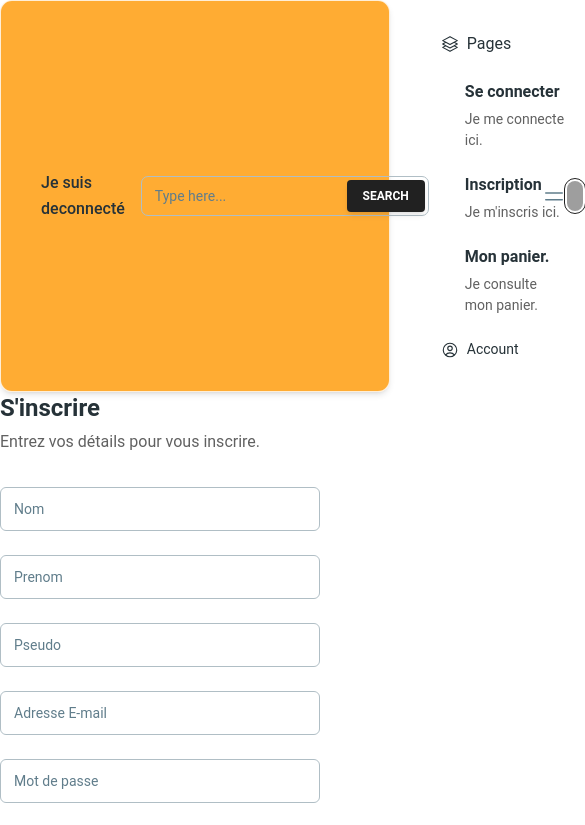
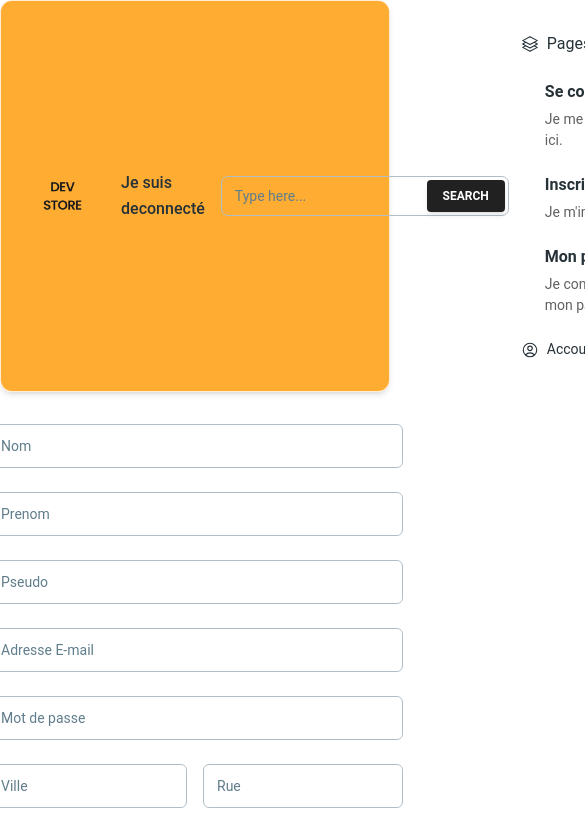
Before and after one commit to Noneku/DevStore, a React (Vite) app: page /inscription in a window 390 px wide. Shown: the top 825 px of the page, 585 px wide, since content can reach past the window. Built offline with nearby package versions, Linux system fonts and the light colour scheme; grey boxes are pictures that could not be loaded.

Commit message:
Add Redirection with submitting form

```diff
--- a/src/Components/Header.jsx
+++ b/src/Components/Header.jsx
@@ -3,6 +3,7 @@ import { useState, useEffect} from "react";
 import { useNavigate } from "react-router-dom";
 import axios from "axios";
 import { NavLink } from "react-router-dom";
+import logo from "../assets/DEV Store.jpg";
 import {
   Navbar,
   Collapse,
@@ -292,6 +293,7 @@ export function Header() {
   return (
     <Navbar className="mx-auto max-w-screen-xl p-2 lg:rounded-full lg:pl-6 bg-orange-500">
       <div className="relative mx-auto flex items-center text-blue-gray-900">
+        <img src={logo} alt="" className="h-20 w-20" />
 
           <Typography className="mr-4 ml-2 cursor-pointer py-1.5 font-medium">
             <NavLink to="/"key=""><img src="src/assets/images/logo_devstore.jpg" alt="logo" className="h-px w-px z-50" /></NavLink>
--- a/src/Components/SignUpForm.jsx
+++ b/src/Components/SignUpForm.jsx
@@ -9,9 +9,11 @@ import {
   Typography,
 } from "@material-tailwind/react";
 import axios from "axios";
-import { Link } from "react-router-dom";
+import { Link, useNavigate } from "react-router-dom";
 
 const SignUpForm = () => {
+
+  const navigate = useNavigate();
 
 const validationSchema = Yup.object().shape({
   nom: Yup.string()
@@ -73,26 +75,25 @@ const handleSubmit = async (values) => {
   try {
     const res = await axios.post('https://fakestoreapi.com/users', { values });
     console.log(res.data);
+
+    //Redirection si OK
+    navigate('/login');
+
+    alert("Votre compte à bien été crée !");
   } catch (error) {
     console.error('Erreur lors de la requête :', error);
   }
 }
 
   return (
-    <Card color="transparent" shadow={false}>
-      <Typography variant="h4" color="blue-gray">
-        S'inscrire
-      </Typography>
-      <Typography color="gray" className="mt-1 font-normal">
-        Entrez vos détails pour vous inscrire.
-      </Typography>
+    <Card color="transparent" shadow={false} className="flex flex-col items-center">
       <Formik
         initialValues={initialValues}
         validationSchema={validationSchema}
         onSubmit={handleSubmit}
       >
         {({ isSubmitting }) => (
-          <Form className="mt-8 mb-2 w-80 max-w-screen-lg sm:w-96">
+          <Form className="mt-8 mb-2 max-w-screen-lg sm:w-96">
             <div className="mb-4 flex flex-col gap-6">
               <Field type="text" name="nom">
                 {({ field }) => (
@@ -188,7 +189,7 @@ const handleSubmit = async (values) => {
               </Field>
               <ErrorMessage name="agreeTerms" component="div" className="text-red-500" />
             </div>
-            <Button type="submit" className="mt-6" fullWidth disabled={isSubmitting}>
+            <Button type="submit" className="mt-6 bg-none" fullWidth disabled={isSubmitting}>
               S'inscrire
             </Button>
             <Typography color="gray" className="mt-4 text-center font-normal">
```
Also changed, not shown: src/assets/DEV Store.jpg (added).
